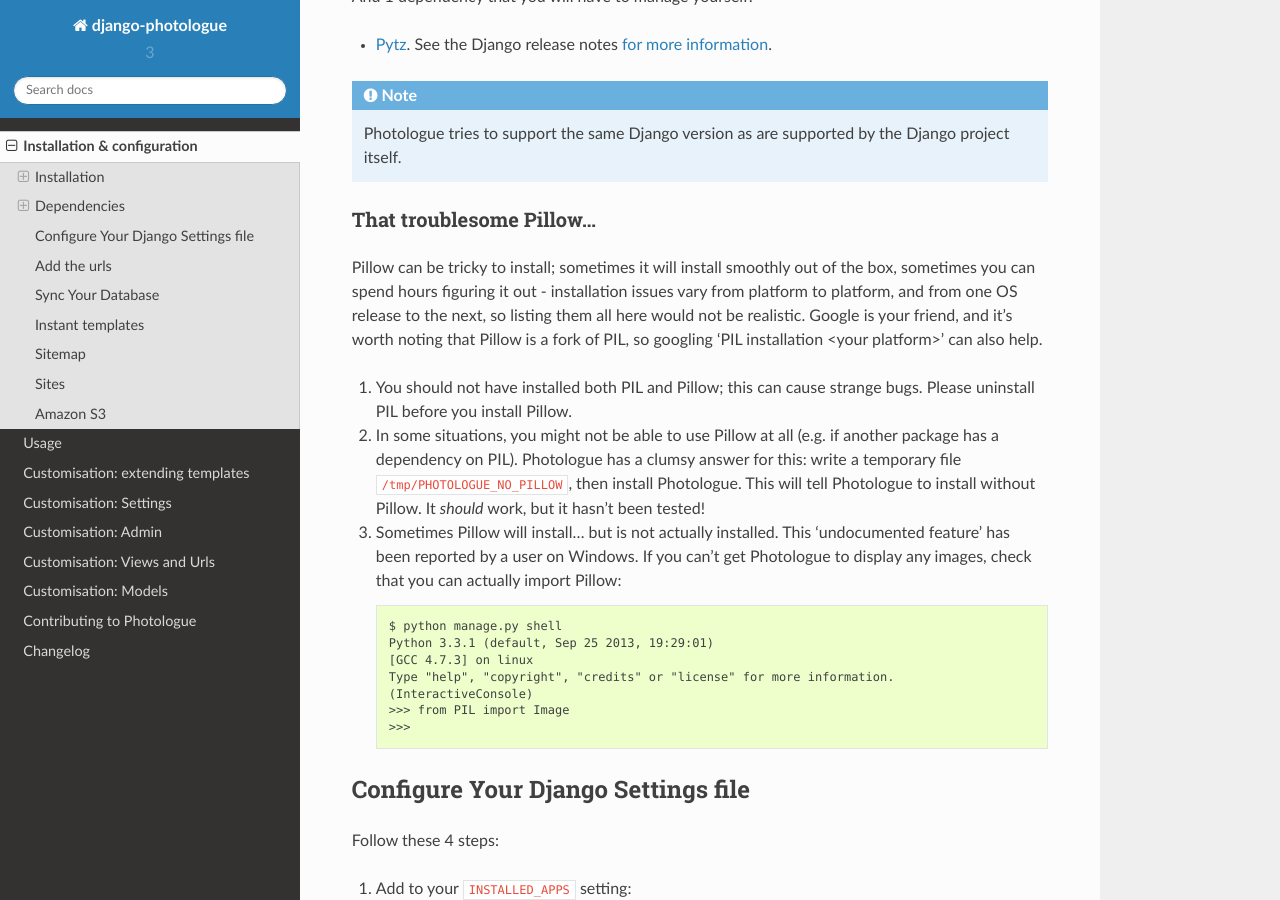
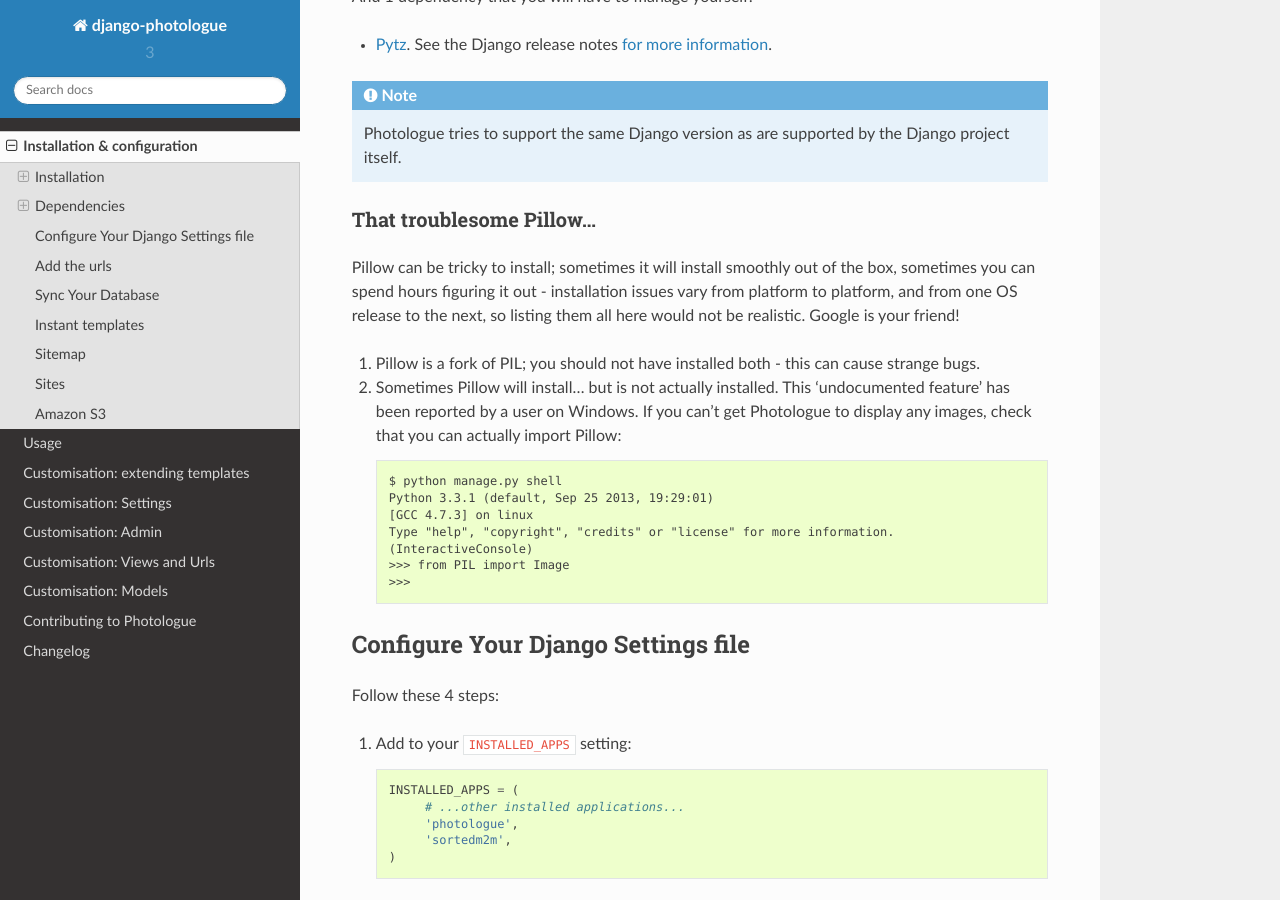
Before and after one commit to richardbarran/django-photologue, a Sphinx documentation site: the page built from docs/pages/installation.rst, in a window 1280 px wide and 900 px high, scrolled down 878 px. Built offline with Sphinx 7.4.7 and the Read the Docs theme 2.0.0, drawn with Linux system fonts in a browser that asks for light colours.

```diff
--- a/CHANGELOG.txt
+++ b/CHANGELOG.txt
@@ -11,6 +11,8 @@ Changelog
 - Missed a Django migration (issue #194).
 - Removed old code (old-style demo templates that have been deprecated since 2014).
 - Removed old code (old views that have been deprecated since 2014).
+- Removed all references to PIL (which hasn't been updated since 2009). I think that by now
+  there are no servers left anywhere in the world that still use it :-)
 
 3.8.1 (2017-12-03)
 ------------------
--- a/docs/pages/installation.rst
+++ b/docs/pages/installation.rst
@@ -50,17 +50,9 @@ Pillow can be tricky to install; sometimes it will install smoothly
 out of the box, sometimes you can spend hours figuring it out - installation
 issues vary from platform to platform, and from one OS release to the next, so listing
 them all here would not be realistic. Google
-is your friend, and it's worth noting that Pillow is a fork of PIL,
-so googling 'PIL installation <your platform>' can also help.
+is your friend!
 
-#. You should not have installed both PIL and Pillow; this can cause strange bugs.
-   Please uninstall PIL before you install Pillow.
-
-#. In some situations, you might not be able to use Pillow at all (e.g. if another
-   package has a dependency on PIL). Photologue has a clumsy answer for this:
-   write a temporary file ``/tmp/PHOTOLOGUE_NO_PILLOW``, then install Photologue.
-   This will tell Photologue to install without Pillow. It *should* work, but it
-   hasn't been tested!
+#. Pillow is a fork of PIL; you should not have installed both - this can cause strange bugs.
 
 #. Sometimes Pillow will install... but is not actually installed. This 'undocumented feature' has been
    reported by a user on Windows. If you can't get Photologue to display any images, check
--- a/setup.py
+++ b/setup.py
@@ -18,10 +18,6 @@ def get_requirements(source):
         install_reqs = parse_requirements(source)
     required = sorted(set([str(ir.req) for ir in install_reqs]))
 
-    # Temp situation: transition from PIL to Pillow, add a hook so people can
-    # skip installing Pillow.
-    if os.path.exists('/tmp/PHOTOLOGUE_NO_PILLOW'):
-        required = [item for item in required if not item.startswith('Pillow')]
     return required
 
 setup(
```
Also changed, not shown: 1 other file.
